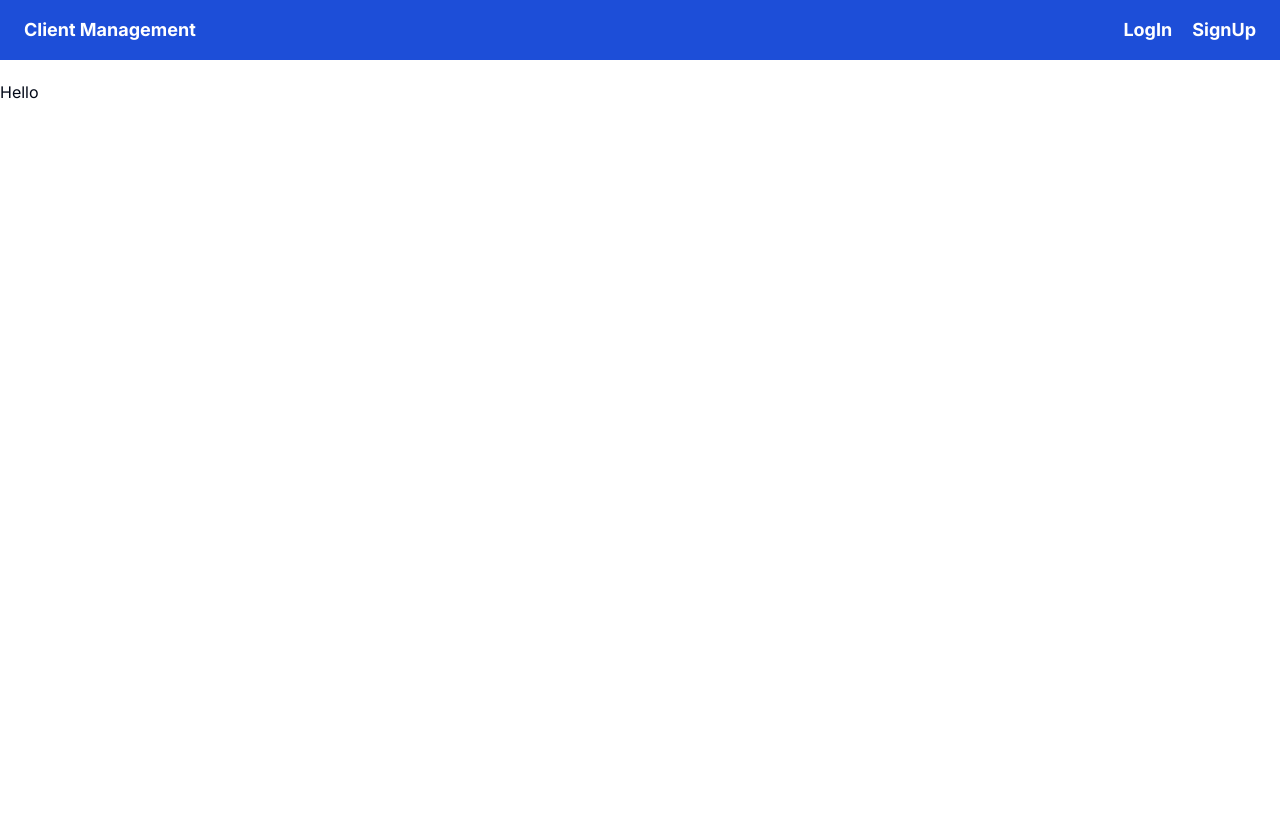
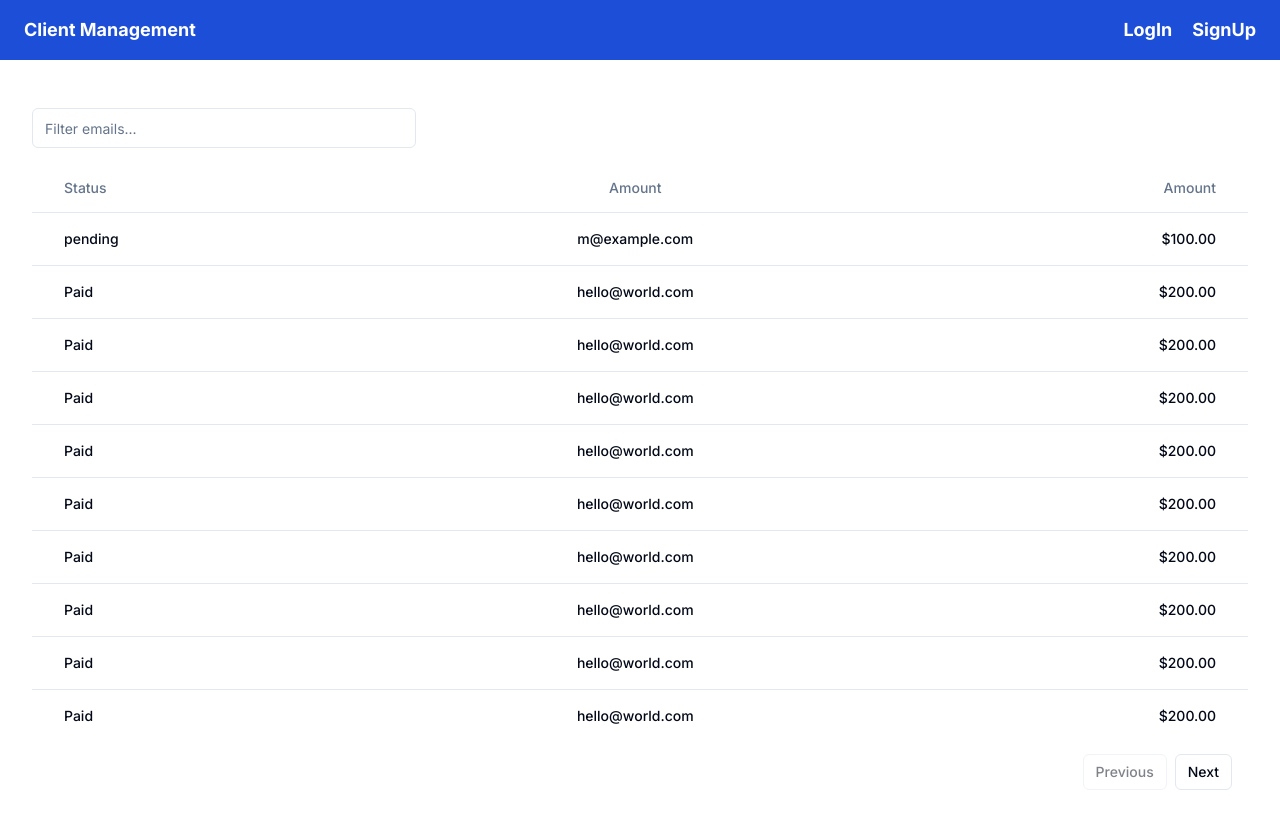
Before and after one commit to Nikhilh26/Client-Management, a Next.js app in the folder client/: page /status in a window 1280 px wide. Built offline with nearby package versions, Linux system fonts and the light colour scheme; no server answers.

Commit message:
[Feature]:Status route implemented

```diff
--- a/client/package.json
+++ b/client/package.json
@@ -13,6 +13,7 @@
     "@radix-ui/react-label": "^2.0.2",
     "@radix-ui/react-select": "^2.0.0",
     "@radix-ui/react-slot": "^1.0.2",
+    "@tanstack/react-table": "^8.17.3",
     "class-variance-authority": "^0.7.0",
     "clsx": "^2.1.1",
     "lucide-react": "^0.383.0",
--- /dev/null
+++ b/client/src/app/status/columns.js
@@ -0,0 +1,31 @@
+"use client"
+
+export const columns = [
+    {
+        accessorKey: "status",
+        header: () => <div className="text-left pl-4">Status</div>,
+        cell: ({ row }) => {
+            return <div className="text-left font-medium pl-4">{row.getValue("status")}</div>
+        },
+    },
+    {
+        accessorKey: "email",
+        header: () => <div className="text-center">Amount</div>,
+        cell: ({ row }) => {
+            return <div className="text-center font-medium">{row.getValue("email")}</div>
+        },
+    },
+    {
+        accessorKey: "amount",
+        header: () => <div className="text-right pr-4">Amount</div>,
+        cell: ({ row }) => {
+            const amount = parseFloat(row.getValue("amount"))
+            const formatted = new Intl.NumberFormat("en-US", {
+                style: "currency",
+                currency: "USD",
+            }).format(amount)
+
+            return <div className="text-right font-medium pr-4">{formatted}</div>
+        },
+    },
+]
--- /dev/null
+++ b/client/src/app/status/data-table.js
@@ -0,0 +1,130 @@
+"use client"
+import { useState } from "react"
+
+import {
+    flexRender,
+    getCoreRowModel,
+    useReactTable,
+    getPaginationRowModel,
+    ColumnFiltersState,
+    getFilteredRowModel,
+} from "@tanstack/react-table"
+
+import {
+    Table,
+    TableBody,
+    TableCell,
+    TableHead,
+    TableHeader,
+    TableRow,
+} from "@/components/ui/table"
+
+import { Button } from "@/components/ui/button"
+import { Input } from "@/components/ui/input"
+
+export function DataTable({ columns, data }) {
+    const [columnFilters, setColumnFilters] = useState([]);
+
+    const table = useReactTable({
+        data,
+        columns,
+        getCoreRowModel: getCoreRowModel(),
+        getPaginationRowModel: getPaginationRowModel(),
+        onColumnFiltersChange: setColumnFilters,
+        getFilteredRowModel: getFilteredRowModel(),
+        state: {
+            columnFilters,
+        },
+    })
+
+    return (
+        <div>
+            <div className="flex items-center py-4">
+                <Input
+                    placeholder="Filter emails..."
+                    value={(table.getColumn("email")?.getFilterValue()) ?? ""}
+                    onChange={(event) =>
+                        table.getColumn("email")?.setFilterValue(event.target.value)
+                    }
+                    className="max-w-sm"
+                />
+            </div>
+            {/* {rounded-md border} */}
+            <div className="">
+
+                <Table className="w-[100%]">
+
+                    <TableHeader>
+
+                        {table.getHeaderGroups().map((headerGroup) => (
+                            <TableRow key={headerGroup.id}>
+                                {headerGroup.headers.map((header) => {
+                                    return (
+                                        <TableHead key={header.id}>
+                                            {header.isPlaceholder
+                                                ? null
+                                                : flexRender(
+                                                    header.column.columnDef.header,
+                                                    header.getContext()
+                                                )}
+                                        </TableHead>
+                                    )
+                                })}
+                            </TableRow>
+                        ))}
+
+                    </TableHeader>
+
+                    <TableBody>
+                        {table.getRowModel().rows?.length ? (
+                            table.getRowModel().rows.map((row) => (
+
+                                <TableRow
+                                    key={row.id}
+                                    data-state={row.getIsSelected() && "selected"}
+                                >
+                                    {row.getVisibleCells().map((cell) => (
+
+                                        <TableCell key={cell.id}>
+                                            {flexRender(cell.column.columnDef.cell, cell.getContext())}
+                                        </TableCell>
+
+                                    ))}
+                                </TableRow>
+
+                            ))
+                        ) : (
+                            <TableRow>
+                                <TableCell colSpan={columns.length} className="h-24 text-center">
+                                    No results.
+                                </TableCell>
+                            </TableRow>
+                        )}
+
+                    </TableBody>
+                </Table>
+
+                <div className="flex items-center justify-end space-x-2 py-3 px-4">
+                    <Button
+                        variant="outline"
+                        size="sm"
+                        onClick={() => table.previousPage()}
+                        disabled={!table.getCanPreviousPage()}
+                    >
+                        Previous
+                    </Button>
+
+                    <Button
+                        variant="outline"
+                        size="sm"
+                        onClick={() => table.nextPage()}
+                        disabled={!table.getCanNextPage()}
+                    >
+                        Next
+                    </Button>
+                </div>
+
+            </div>
+        </div>
+    )
+}
--- a/client/src/app/status/page.js
+++ b/client/src/app/status/page.js
@@ -1,7 +1,86 @@
-import React from 'react'
+import { columns } from "./columns"
+import { DataTable } from './data-table'
 
-export default function page() {
+async function getData() {
+    // Fetch data from your API here.
+    return [
+        {
+            id: "728ed52f",
+            amount: 100,
+            status: "pending",
+            email: "m@example.com",
+        },
+        {
+            id: "738ef523",
+            amount: 200,
+            status: "Paid",
+            email: "hello@world.com"
+        },
+        {
+            id: "738ef520",
+            amount: 200,
+            status: "Paid",
+            email: "hello@world.com"
+        },
+        {
+            id: "738ef521",
+            amount: 200,
+            status: "Paid",
+            email: "hello@world.com"
+        },
+        {
+            id: "738ef522",
+            amount: 200,
+            status: "Paid",
+            email: "hello@world.com"
+        }, {
+            id: "738ef524",
+            amount: 200,
+            status: "Paid",
+            email: "hello@world.com"
+        }, {
+            id: "738ef525",
+            amount: 200,
+            status: "Paid",
+            email: "hello@world.com"
+        }, {
+            id: "738ef526",
+            amount: 200,
+            status: "Paid",
+            email: "hello@world.com"
+        }, {
+            id: "738ef527",
+            amount: 200,
+            status: "Paid",
+            email: "hello@world.com"
+        },
+        {
+            id: "738ef528",
+            amount: 200,
+            status: "Paid",
+            email: "hello@world.com"
+        },
+        {
+            id: "738ef529",
+            amount: 200,
+            status: "Paid",
+            email: "hello@world.com"
+        },
+        {
+            id: "738ef530",
+            amount: 200,
+            status: "Paid",
+            email: "hello@world.com"
+        }
+    ]
+}
+// dummy data to be replaced by using API
+export default async function page() {
+    const data = await getData()
+
     return (
-        <div>Hello</div>
+        <div className="container mx-auto py-3">
+            <DataTable columns={columns} data={data} />
+        </div>
     )
 }
--- a/client/src/components/Header.js
+++ b/client/src/components/Header.js
@@ -27,6 +27,7 @@
                             </div>
                             :
                             <div className='flex'>
+                                <Link prefetch={false} href='/status' className='mr-8'>Status</Link>
                                 <Link prefetch={false} href='/add-client' className='mr-8'>AddClient</Link>
                                 <UserButton afterSignOutUrl='/' />
                             </div>
--- /dev/null
+++ b/client/src/components/ui/table.jsx
@@ -0,0 +1,83 @@
+import * as React from "react"
+
+import { cn } from "@/lib/utils"
+
+const Table = React.forwardRef(({ className, ...props }, ref) => (
+  <div className="relative w-full overflow-auto">
+    <table
+      ref={ref}
+      className={cn("w-full caption-bottom text-sm", className)}
+      {...props} />
+  </div>
+))
+Table.displayName = "Table"
+
+const TableHeader = React.forwardRef(({ className, ...props }, ref) => (
+  <thead ref={ref} className={cn("[&_tr]:border-b", className)} {...props} />
+))
+TableHeader.displayName = "TableHeader"
+
+const TableBody = React.forwardRef(({ className, ...props }, ref) => (
+  <tbody
+    ref={ref}
+    className={cn("[&_tr:last-child]:border-0", className)}
+    {...props} />
+))
+TableBody.displayName = "TableBody"
+
+const TableFooter = React.forwardRef(({ className, ...props }, ref) => (
+  <tfoot
+    ref={ref}
+    className={cn("border-t bg-muted/50 font-medium [&>tr]:last:border-b-0", className)}
+    {...props} />
+))
+TableFooter.displayName = "TableFooter"
+
+const TableRow = React.forwardRef(({ className, ...props }, ref) => (
+  <tr
+    ref={ref}
+    className={cn(
+      "border-b transition-colors hover:bg-muted/50 data-[state=selected]:bg-muted",
+      className
+    )}
+    {...props} />
+))
+TableRow.displayName = "TableRow"
+
+const TableHead = React.forwardRef(({ className, ...props }, ref) => (
+  <th
+    ref={ref}
+    className={cn(
+      "h-12 px-4 text-left align-middle font-medium text-muted-foreground [&:has([role=checkbox])]:pr-0",
+      className
+    )}
+    {...props} />
+))
+TableHead.displayName = "TableHead"
+
+const TableCell = React.forwardRef(({ className, ...props }, ref) => (
+  <td
+    ref={ref}
+    className={cn("p-4 align-middle [&:has([role=checkbox])]:pr-0", className)}
+    {...props} />
+))
+TableCell.displayName = "TableCell"
+
+const TableCaption = React.forwardRef(({ className, ...props }, ref) => (
+  <caption
+    ref={ref}
+    className={cn("mt-4 text-sm text-muted-foreground", className)}
+    {...props} />
+))
+TableCaption.displayName = "TableCaption"
+
+export {
+  Table,
+  TableHeader,
+  TableBody,
+  TableFooter,
+  TableHead,
+  TableRow,
+  TableCell,
+  TableCaption,
+}
```
Also changed, not shown: 1 other file (tests, documents, lock files or other folders).
